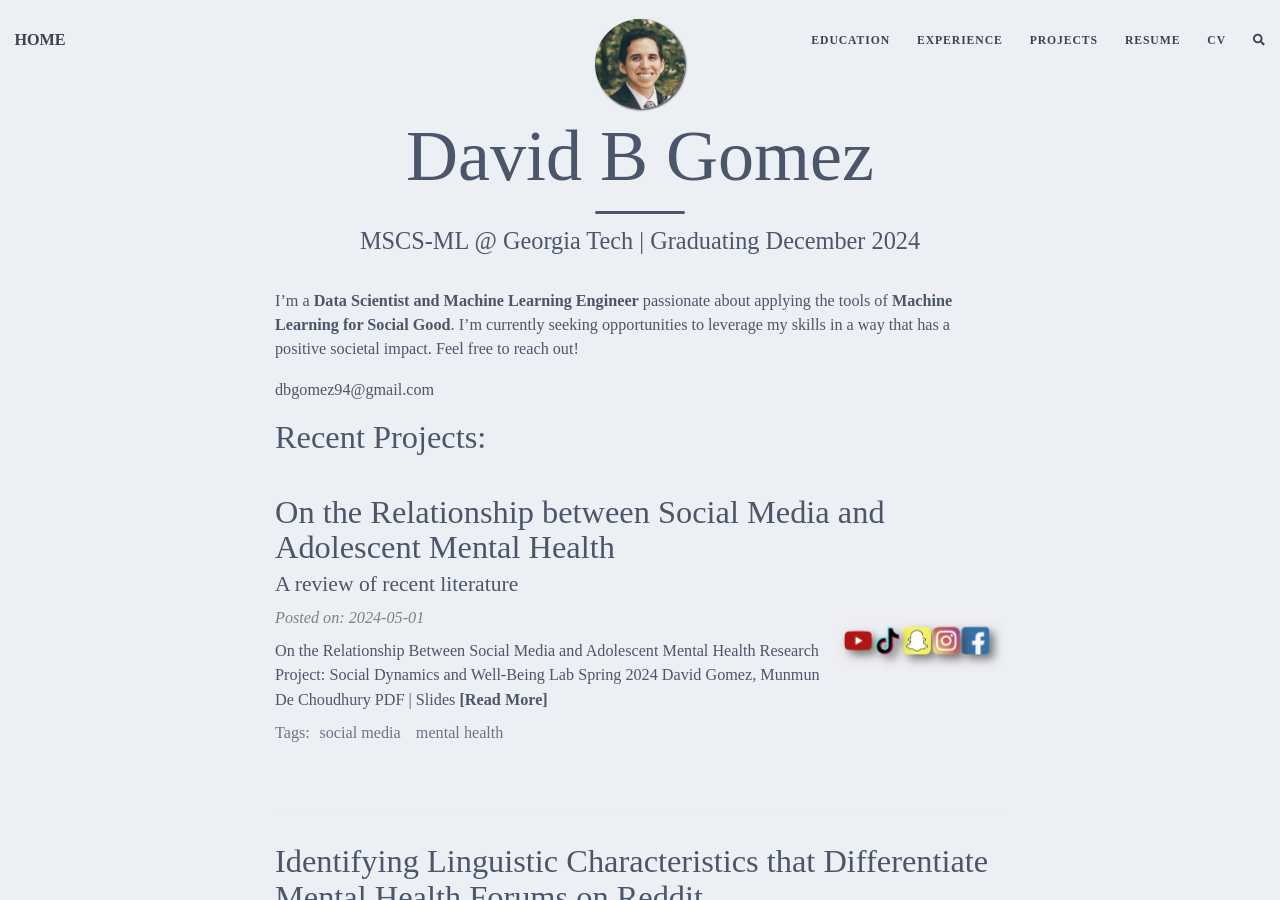
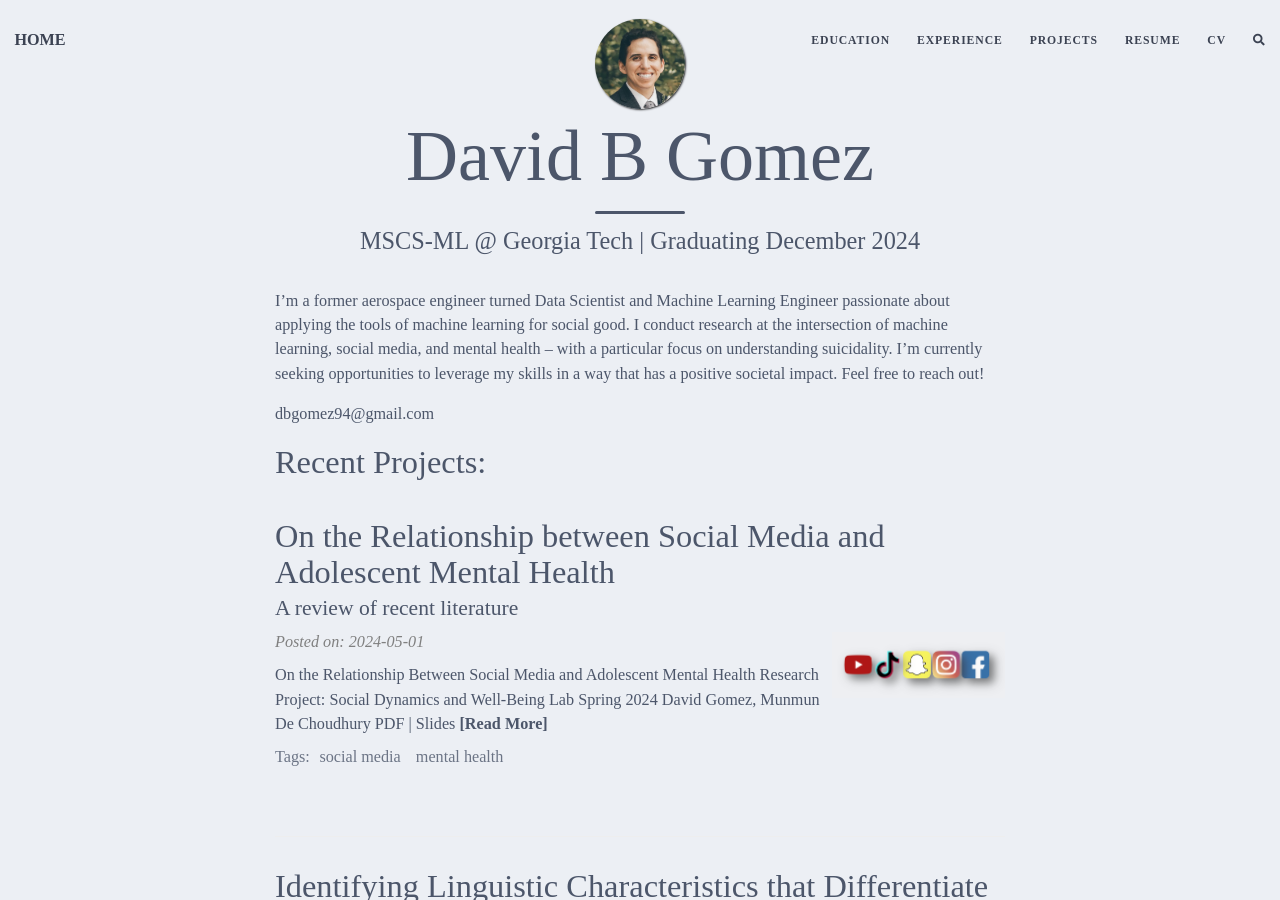
Before and after one commit to dbgomez94/dbgomez94.github.io, a Jekyll site: the page built from index.md, in a window 1280 px wide and 900 px high. Built offline with Jekyll 4.4.1, drawn with Linux system fonts in a browser that asks for light colours; nearby versions of some CDN libraries; the list of posts is cut into pages by our own code; comment, search, counter and statistics services are not loaded.

Commit message:
updating projects

```diff
--- a/index.md
+++ b/index.md
@@ -4,7 +4,7 @@
 subtitle: MSCS-ML @ Georgia Tech | Graduating December 2024
 ---
 
-I'm a **Data Scientist and Machine Learning Engineer** passionate about applying the tools of **Machine Learning for Social Good**. I'm currently seeking opportunities to leverage my skills in a way that has a positive societal impact. Feel free to reach out!
+I'm a former aerospace engineer turned Data Scientist and Machine Learning Engineer passionate about applying the tools of machine learning for social good. I conduct research at the intersection of machine learning, social media, and mental health -- with a particular focus on understanding suicidality. I'm currently seeking opportunities to leverage my skills in a way that has a positive societal impact. Feel free to reach out!
 
 dbgomez94@gmail.com
 
```
